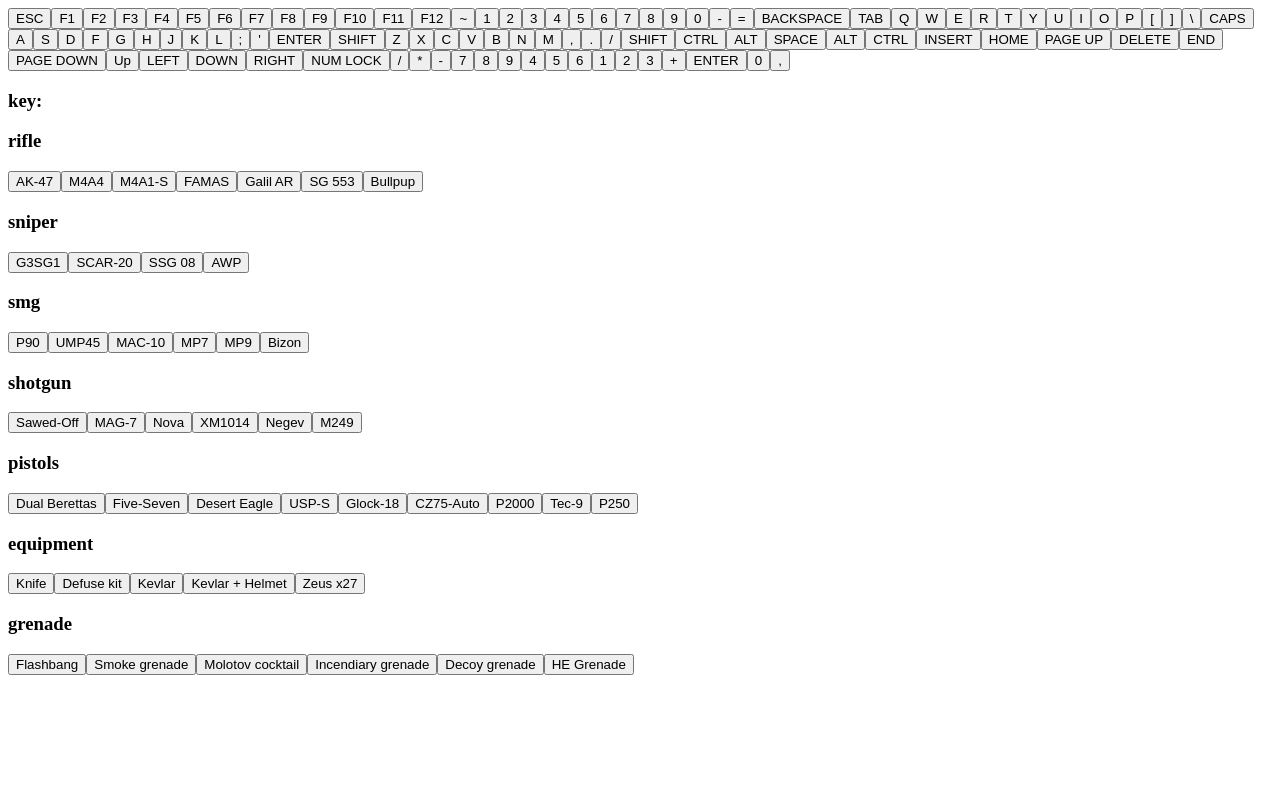
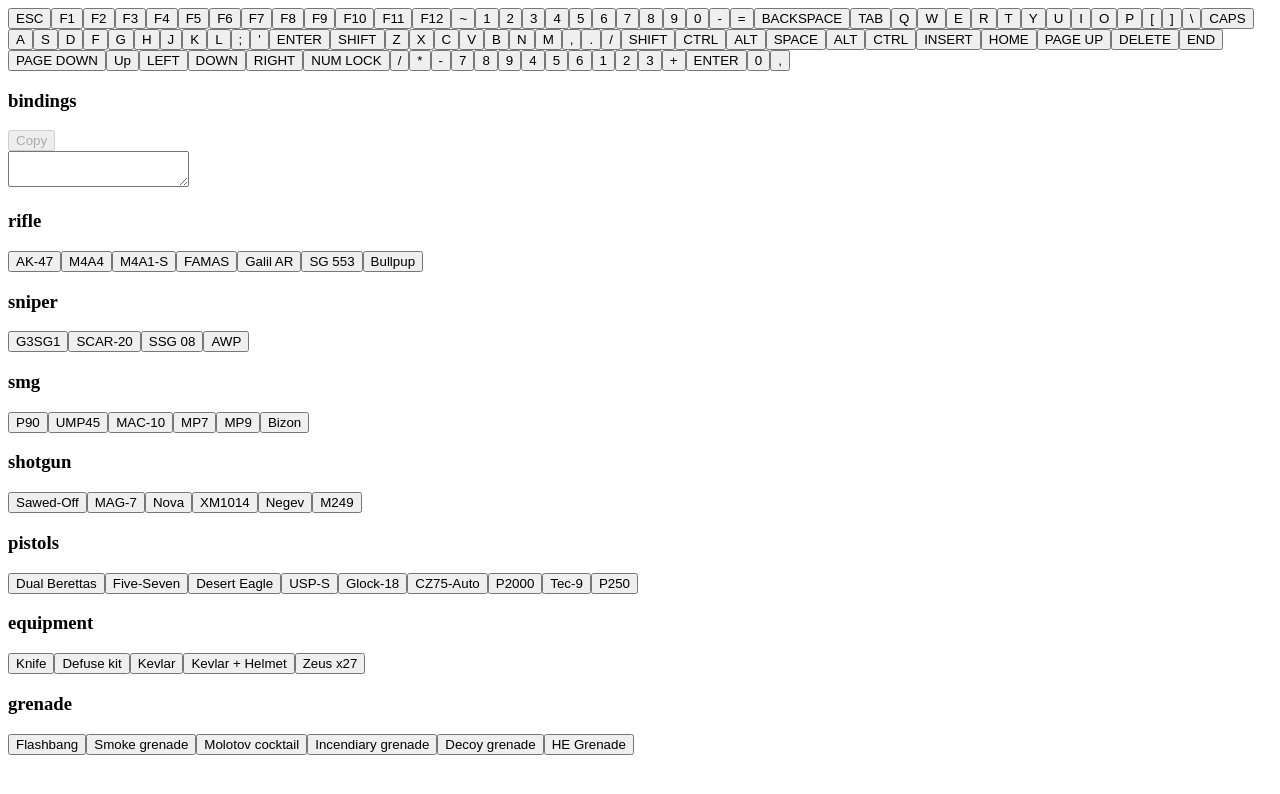
Before and after one commit to nksfrank/buybinds, a React app: page / in a window 1280 px wide. Shown: the top 794 px of the page. Built offline with nearby package versions, Linux system fonts and the light colour scheme; the HTML template or start-up script is replaced by a standard one.

Commit message:
generate binds text

```diff
--- /dev/null
+++ b/src/bind/bindings.jsx
@@ -0,0 +1,30 @@
+import React from 'react';
+
+const isDisabled = binds =>
+  !Object.keys(binds).some(key => binds[key].length > 0);
+const toString = binds => {
+  return Object.keys(binds)
+    .filter(key => binds[key].length > 0)
+    .map(
+      key =>
+        `bind "${key}" "${binds[key]
+          .map(item => ' buy ' + item)
+          .join(';')
+          .trim()}"`
+    )
+    .join('\r\n');
+};
+export const Bindings = ({ binds, selectedKey }) => (
+  <div className="bindings">
+    <div className="header">
+      <h3>bindings {selectedKey.getKey && selectedKey.getKey()}</h3>
+      <button
+        className={`key ${isDisabled(binds) ? 'disabled' : ''}`}
+        disabled={isDisabled(binds)}
+      >
+        Copy
+      </button>
+    </div>
+    <textarea value={toString(binds)} />
+  </div>
+);
--- a/src/bind/index.jsx
+++ b/src/bind/index.jsx
@@ -1,11 +1,10 @@
 import React from 'react';
 import { guns } from './guns';
+import { Bindings } from './bindings';
 
 export const Bind = ({ binds, selectedKey, children }) => (
   <div className="section binds">
-    <div className="bindings">
-      <h3>key: {selectedKey.getKey && selectedKey.getKey()}</h3>
-    </div>
+    <Bindings {...{ binds, selectedKey }} />
     {Object.keys(guns).map(type => (
       <div className="bindings" key={type} style={{ gridArea: type }}>
         <h3>{type}</h3>
```
Also changed, not shown: 1 other file (tests, documents, lock files or other folders).
